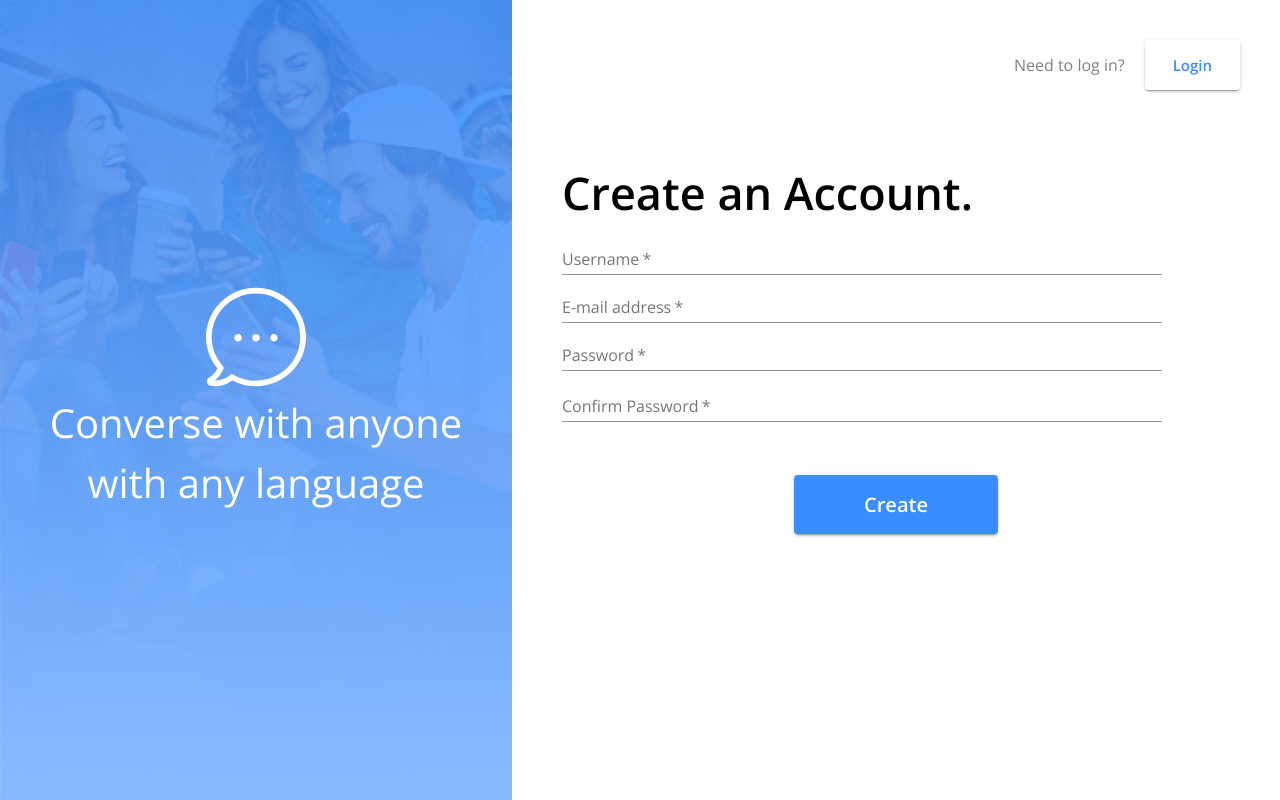
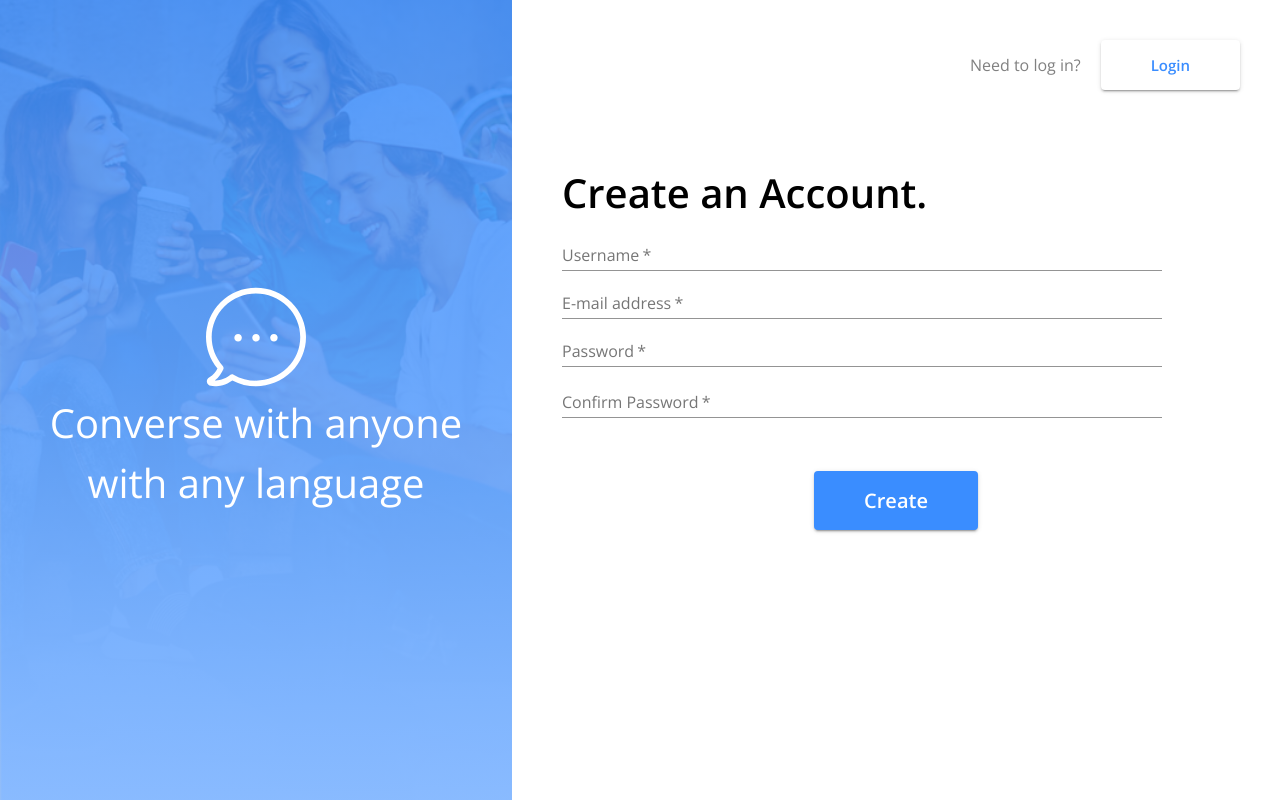
Before and after one commit to konradkop/Project_2, a React (Create React App) app in the folder client/: page / in a window 1280 px wide. Built offline with nearby package versions, Linux system fonts and the light colour scheme; no server answers.

Commit message:
created seperate comp for img + cleaned stylings

```diff
--- a/client/src/Login.js
+++ b/client/src/Login.js
@@ -8,11 +8,10 @@ import {
   Button,
   FormControl,
   TextField,
-  Icon,
 } from "@material-ui/core";
 import { login } from "./store/utils/thunkCreators";
-import bubble from "./images/bubble.svg"
 import { useStyles } from './styles';
+import  LoginImage from './LoginImage'
 
 const Login = (props) => {
   const classes = useStyles();
@@ -35,15 +34,7 @@ const Login = (props) => {
 
   return (
     <Box className={classes.root}>
-        <Grid className={classes.image}>
-          <Grid className={classes.imageText}>
-            <Icon>
-              <img src={bubble} alt="bubble" class={classes.icon}/>
-            </Icon>
-            <Typography className={classes.imageWords}>Converse with anyone with any language</Typography>
-          </Grid>
-        </Grid>
-
+        <LoginImage/>
       <Grid className={classes.mainScreen}>
           <Grid container item className={classes.header}>
             <Typography className={classes.textGreyWithMargin}>Don't have an account?</Typography>
--- /dev/null
+++ b/client/src/LoginImage.js
@@ -0,0 +1,27 @@
+import React from "react";
+import {
+  Grid,
+  Typography,
+  Icon,
+} from "@material-ui/core";
+import { useStyles } from './styles'
+import bubble from "./images/bubble.svg"
+
+
+const LoginImage = () => {
+  const classes = useStyles();
+
+  return (
+    <Grid className={classes.image}>
+      <Grid className={classes.imageText}>
+        <Icon>
+          <img src={bubble} alt="bubble" class={classes.icon}/>
+        </Icon>
+        <Typography className={classes.imageWords}>Converse with anyone with any language</Typography>
+      </Grid>
+    </Grid>
+);
+}
+
+
+export default LoginImage;
--- a/client/src/Signup.js
+++ b/client/src/Signup.js
@@ -9,11 +9,10 @@ import {
   FormControl,
   TextField,
   FormHelperText,
-  Icon,
 } from "@material-ui/core";
 import { register } from "./store/utils/thunkCreators";
-import bubble from "./images/bubble.svg"
 import { useStyles } from './styles';
+import  LoginImage from './LoginImage'
 
 
 const Login = (props) => {
@@ -43,15 +42,7 @@ const Login = (props) => {
 
   return (
     <Grid className={classes.root}>
-      <Grid className={classes.image}>
-        <Grid className={classes.imageText}>
-          <Icon>
-            <img src={bubble} alt="bubble" class={classes.icon}/>
-          </Icon>
-        <Typography className={classes.imageWords}>Converse with anyone with any language</Typography>
-      </Grid>
-    </Grid>
-
+      <LoginImage/>
       <Box className={classes.mainScreen}>
 
         <Grid container item className={classes.header}>
--- a/client/src/styles.js
+++ b/client/src/styles.js
@@ -32,10 +32,10 @@ export const useStyles = makeStyles(theme => ({
         textAlign: "center"
       },
       imageWords:{
-        fontSize: 40,
+        fontSize: theme.typography.fontSizeLar,
         color: theme.palette.white.main,
         [theme.breakpoints.down("sm")]: {
-          fontSize: 20,
+          fontSize: theme.typography.fontSizeMed,
           margin:  theme.spacing(5),
         }
       },
@@ -85,14 +85,14 @@ export const useStyles = makeStyles(theme => ({
       secondaryButton:{
         color: theme.palette.primary.main,
         backgroundColor: theme.palette.white.main,
-        padding: "12px 28px",
+        padding: theme.buttonPadding,
       },
 
       textLarge:{
-        fontSize: 45,
+        fontSize: theme.typography.fontSizeLar,
         fontWeight: "bold",
         [theme.breakpoints.down("sm")]: {
-          fontSize: 30,
+          fontSize: theme.typography.fontSizeMed,
         }
       },
 
@@ -118,8 +118,8 @@ export const useStyles = makeStyles(theme => ({
       primaryButton:{
         color: theme.palette.white.main,
         backgroundColor: theme.palette.primary.main,
-        padding: "12px 70px",
-        fontSize: 20,
+        padding: theme.buttonPadding,
+        fontSize: theme.typography.fontSizeMed,
         fontWeight: "bold",
       }
 }));
--- a/client/src/themes/theme.js
+++ b/client/src/themes/theme.js
@@ -4,6 +4,9 @@ export const theme = createMuiTheme({
   typography: {
     fontFamily: "Open Sans, sans-serif",
     fontSize: 14,
+    fontSizeSm: 10,
+    fontSizeMed: 20,
+    fontSizeLar: 40,
     button: {
       textTransform: "none",
       letterSpacing: 0,
@@ -22,5 +25,6 @@ export const theme = createMuiTheme({
     white: { main: "#FFFFFF" },
     secondary: { main: "#B0B0B0" }
   },
-  spacing: 1
+  spacing: 1,
+  buttonPadding: "12px 50px"
 });
```
